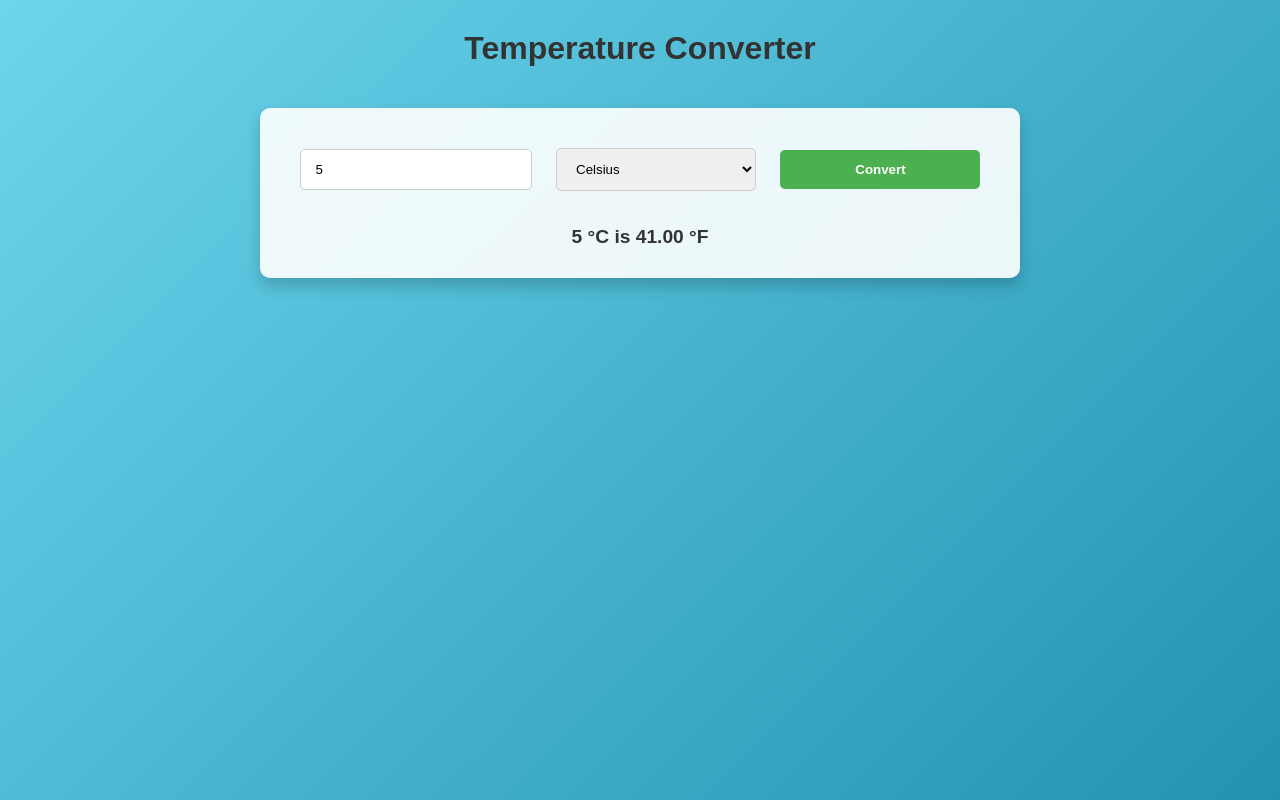
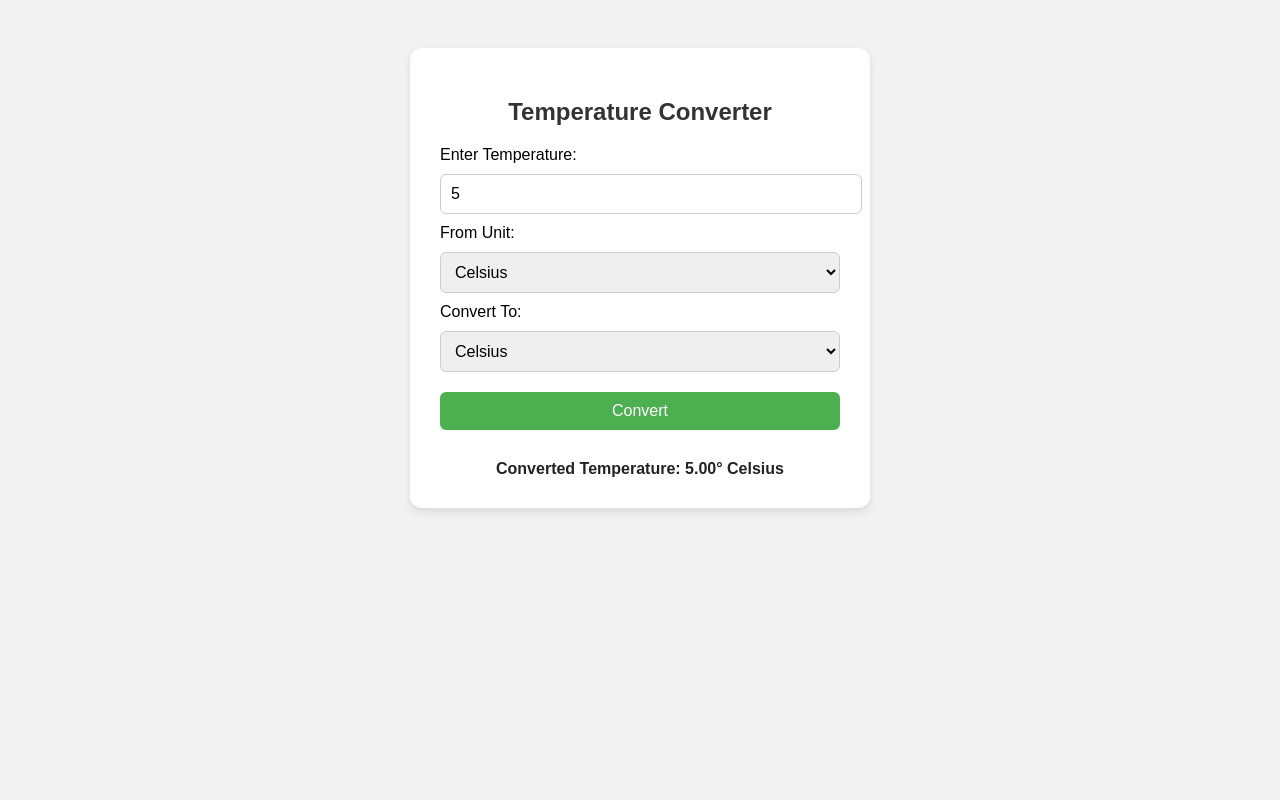
Before and after one commit to poojanaik06/oibsip_task3, a plain HTML site: page index.html in a window 1280 px wide. Both pictures are taken after typing "5" into the empty fields and a click on the button "Convert". Drawn offline with Linux system fonts and the light colour scheme.

Commit message:
Update index.html

```diff
--- a/index.html
+++ b/index.html
@@ -1,54 +1,40 @@
 <!DOCTYPE html>
-<html>
+<html lang="en">
 <head>
+  <meta charset="UTF-8" />
+  <meta name="viewport" content="width=device-width, initial-scale=1.0"/>
   <title>Temperature Converter</title>
   <style>
     body {
-  font-family: 'Arial', sans-serif;
+      font-family: Arial, sans-serif;
+      background: #f2f2f2;
+      padding: 40px;
       display: flex;
-  flex-direction: column; /* Stack elements vertically */
-  justify-content: flex-start; /* Align elements to the top */
-  align-items: center;
-  min-height: 100vh; /* Use min-height to ensure full viewport height */
-  margin: 0;
-  background: linear-gradient(135deg, #6dd5ed, #2193b0);
-  transition: background 0.5s ease;
-}
-
-h1 {
-  margin-top: 30px; /* Add some space above the title */
-  color: #333;
-  text-align: center;
+      justify-content: center;
     }
 
     .container {
-  background-color: rgba(255, 255, 255, 0.9);
-  border-radius: 10px;
+      background: #ffffff;
       padding: 30px;
-  box-shadow: 0 8px 16px rgba(0, 0, 0, 0.2);
-  text-align: center;
-  transition: transform 0.3s ease, box-shadow 0.3s ease;
-  margin-top: 20px; /* Space between title and container */
+      border-radius: 12px;
+      box-shadow: 0 4px 8px rgba(0,0,0,0.1);
+      width: 100%;
+      max-width: 400px;
     }
 
-.container:hover {
-  transform: translateY(-5px);
-  box-shadow: 0 12px 20px rgba(0, 0, 0, 0.3);
+    h2 {
+      text-align: center;
+      margin-bottom: 20px;
+      color: #333;
     }
 
-input[type="number"], select, button {
-  padding: 12px 15px;
-  margin: 10px;
-  border-radius: 5px;
+    input, select, button {
+      width: 100%;
+      padding: 10px;
+      margin: 10px 0;
+      border-radius: 6px;
       border: 1px solid #ccc;
-  width: 200px;
-  transition: border-color 0.3s ease, box-shadow 0.3s ease;
-}
-
-input[type="number"]:focus, select:focus {
-  outline: none;
-  border-color: #4CAF50;
-  box-shadow: 0 0 5px rgba(76, 175, 80, 0.5);
+      font-size: 16px;
     }
 
     button {
@@ -56,8 +42,6 @@ button {
       color: white;
       border: none;
       cursor: pointer;
-  font-weight: bold;
-  transition: background-color 0.3s ease;
     }
 
     button:hover {
@@ -65,61 +49,73 @@ button:hover {
     }
 
     #result {
-  margin-top: 25px;
-  font-size: 1.2em;
+      margin-top: 20px;
+      text-align: center;
       font-weight: bold;
-  color: #333;
-  transition: opacity 0.4s ease, transform 0.4s ease;
-  opacity: 0;
-  transform: translateY(20px);
-}
-
-#result.show {
-  opacity: 1;
-  transform: translateY(0);
+      color: #222;
     }
   </style>
 </head>
 <body>
-  <h1>Temperature Converter</h1>
   <div class="container">
-    <input type="number" id="temperature" placeholder="Enter Temperature">
+    <h2>Temperature Converter</h2>
+
+    <label for="temperature">Enter Temperature:</label>
+    <input type="number" id="temperature" placeholder="e.g., 100" />
+
+    <label for="unit">From Unit:</label>
     <select id="unit">
       <option value="celsius">Celsius</option>
       <option value="fahrenheit">Fahrenheit</option>
+      <option value="kelvin">Kelvin</option>
     </select>
+
+    <label for="convertTo">Convert To:</label>
+    <select id="convertTo">
+      <option value="celsius">Celsius</option>
+      <option value="fahrenheit">Fahrenheit</option>
+      <option value="kelvin">Kelvin</option>
+    </select>
+
     <button onclick="convertTemperature()">Convert</button>
+
     <div id="result"></div>
   </div>
 
   <script>
     function convertTemperature() {
-      const temperatureInput = document.getElementById("temperature");
-      const unitSelect = document.getElementById("unit");
-      const resultDiv = document.getElementById("result");
+      const temp = parseFloat(document.getElementById("temperature").value);
+      const fromUnit = document.getElementById("unit").value;
+      const toUnit = document.getElementById("convertTo").value;
+      const resultField = document.getElementById("result");
 
-      const temperature = parseFloat(temperatureInput.value);
-      const unit = unitSelect.value;
-
-      if (isNaN(temperature)) {
-        resultDiv.textContent = "Please enter a valid number.";
-        resultDiv.classList.add('show');
+      if (isNaN(temp)) {
+        resultField.innerText = "Please enter a valid number.";
         return;
       }
 
-      let convertedTemperature;
-      let convertedUnit;
+      let converted;
 
-      if (unit === "celsius") {
-        convertedTemperature = (temperature * 9 / 5) + 32;
-        convertedUnit = "°F";
-      } else {
-        convertedTemperature = (temperature - 32) * 5 / 9;
-        convertedUnit = "°C";
+      // First, convert from source to Celsius
+      let tempInCelsius;
+      if (fromUnit === "celsius") {
+        tempInCelsius = temp;
+      } else if (fromUnit === "fahrenheit") {
+        tempInCelsius = (temp - 32) * (5 / 9);
+      } else if (fromUnit === "kelvin") {
+        tempInCelsius = temp - 273.15;
       }
 
-      resultDiv.textContent = `${temperature} ${unit === "celsius" ? "°C" : "°F"} is ${convertedTemperature.toFixed(2)} ${convertedUnit}`;
-      resultDiv.classList.add('show');
+      // Then, convert from Celsius to target unit
+      if (toUnit === "celsius") {
+        converted = tempInCelsius;
+      } else if (toUnit === "fahrenheit") {
+        converted = (tempInCelsius * 9 / 5) + 32;
+      } else if (toUnit === "kelvin") {
+        converted = tempInCelsius + 273.15;
+      }
+
+      resultField.innerText = `Converted Temperature: ${converted.toFixed(2)}° ${toUnit.charAt(0).toUpperCase() + toUnit.slice(1)}`;
     }
   </script>
 </body>
```
Lines whose indentation alone changed are shown as unchanged.
